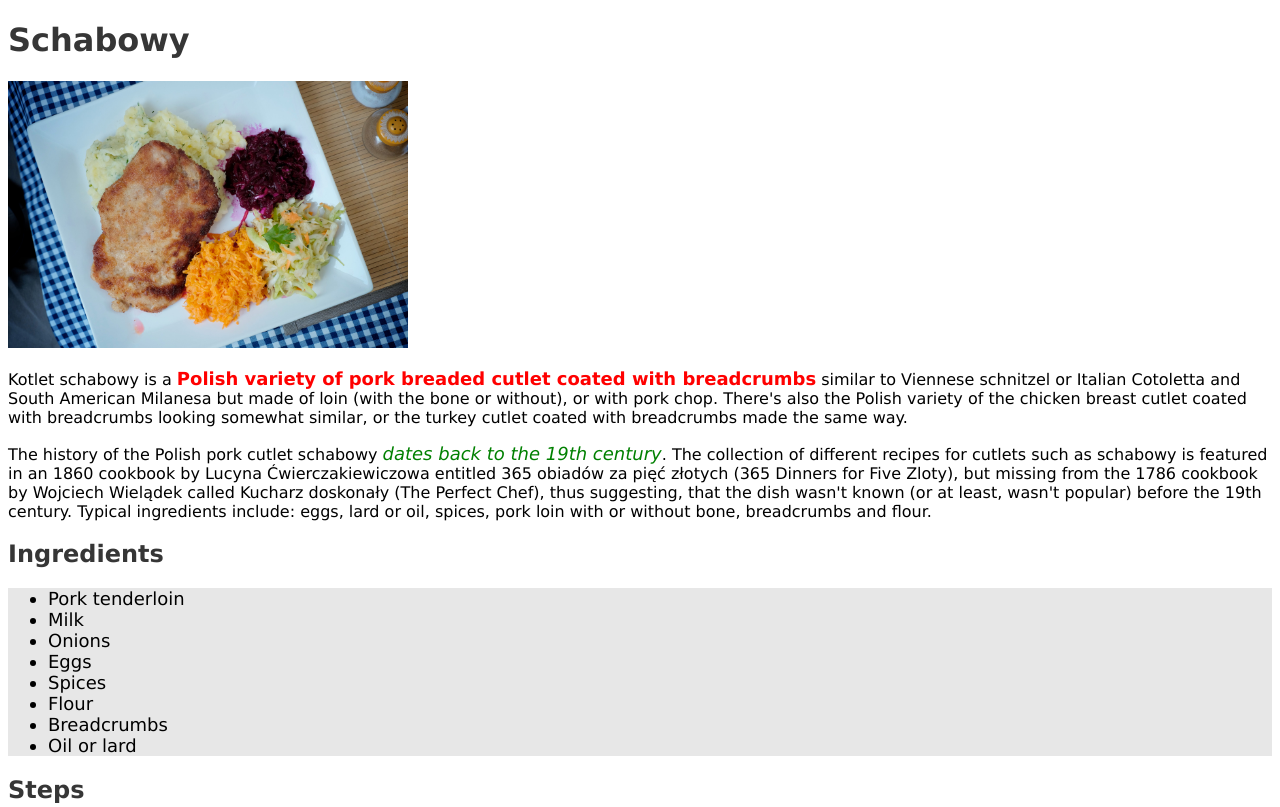
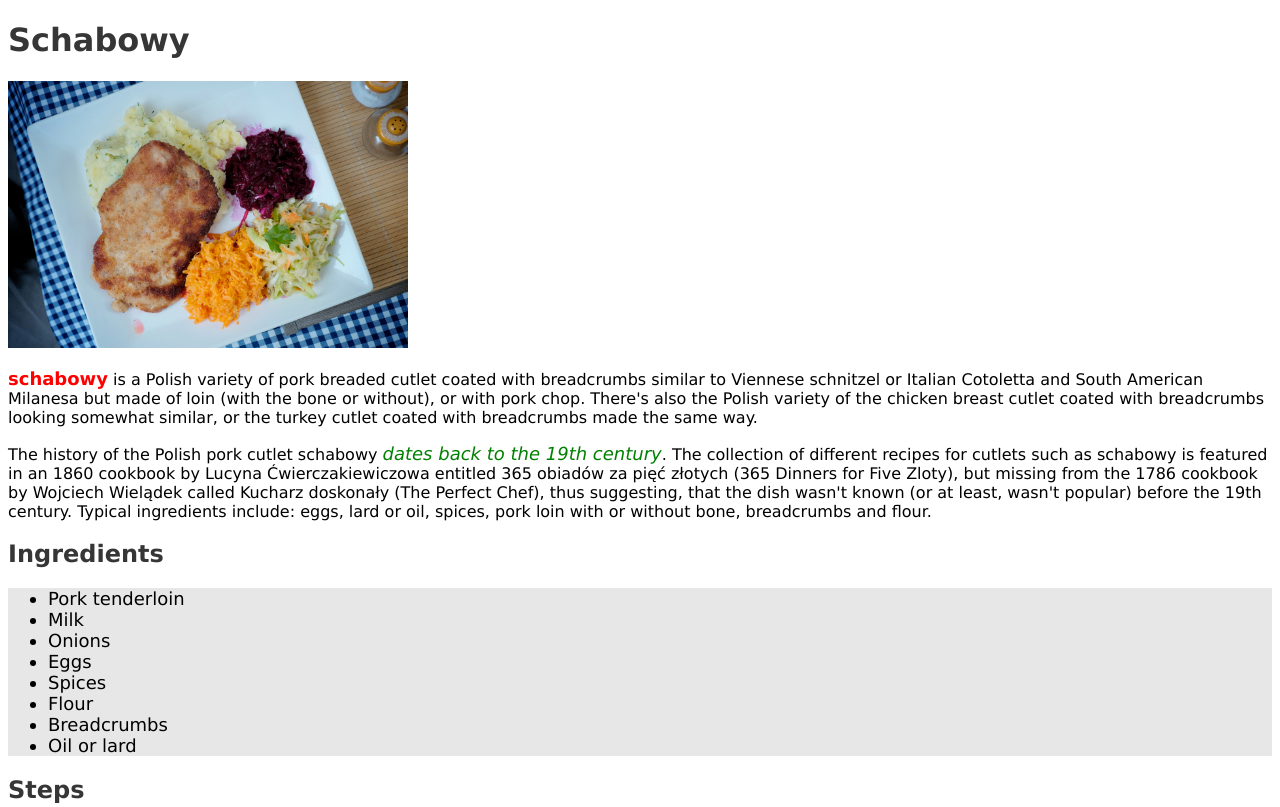
Before and after one commit to xaviert01/odin-recipes, a plain HTML site: page recipes/schabowy.html in a window 1280 px wide. Shown: the top 807 px of the page. Drawn offline with Linux system fonts and the light colour scheme.

Commit message:
Change title in index.html, change strong text in schabowy.html

```diff
--- a/recipes/schabowy.html
+++ b/recipes/schabowy.html
@@ -11,8 +11,8 @@
     <h1 id="schabowy">Schabowy</h1>
     <img src="../img/Schabowy.jpeg" alt="Schabowy with potatoes and a mix of vegetables, a delicious Polish dish"
         width="40%" height="40%">
-    <p class="description"> Kotlet schabowy is a <strong>Polish variety of pork breaded cutlet coated with
-            breadcrumbs</strong> similar to
+    <p class="description"> <strong>schabowy</strong> is a Polish variety of pork breaded cutlet coated with
+        breadcrumbs similar to
         Viennese schnitzel or Italian Cotoletta and South American Milanesa but made of loin (with the bone or without),
         or with pork chop. There's also the Polish variety of the chicken breast cutlet coated with breadcrumbs looking
         somewhat similar, or the turkey cutlet coated with breadcrumbs made the same way. </p>
```
Also changed, not shown: index.html (+2 -2 lines).
